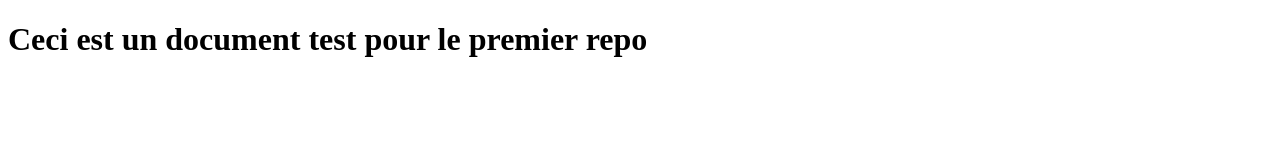
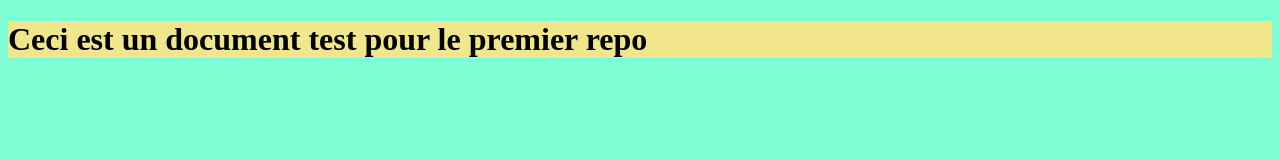
Before and after one commit to saharasil/repoTEST, a plain HTML site: page index.html in a window 1280 px wide. Drawn offline with Linux system fonts and the light colour scheme.

Commit message:
création style.css
mo, premier commit depuis l'ordi

```diff
--- a/index.html
+++ b/index.html
@@ -5,8 +5,11 @@
     <meta name="viewport" content="width=device-width, initial-scale=1.0">
     <meta http-equiv="X-UA-Compatible" content="ie=edge">
     <title>Document repoTEST</title>
+    <link rel="stylesheet" href="style.css">
 </head>
 <body>
-    <h1>Ceci est un document test pour le premier repo<h1>
+
+    <h1>Ceci est un document test pour le premier repo</h1>
+
 </body>
 </html>
--- /dev/null
+++ b/style.css
@@ -0,0 +1,10 @@
+/* feuille de styles pour le premier repo */
+
+body{
+    background-color: aquamarine;
+}
+
+
+    h1{
+        background-color:khaki;
+    }
```
